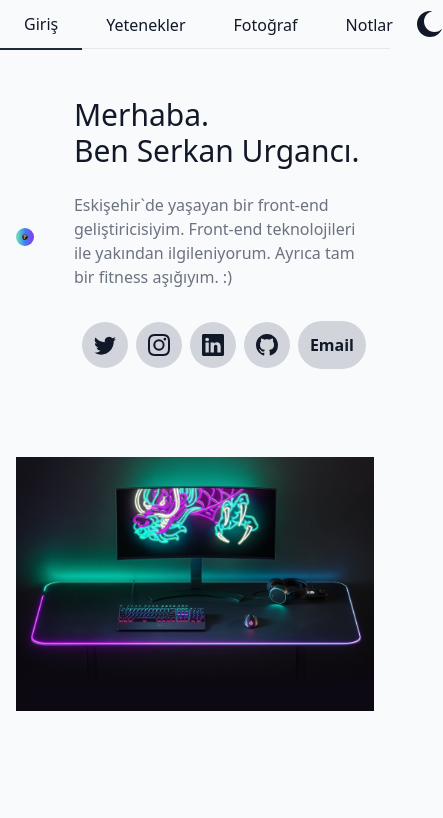
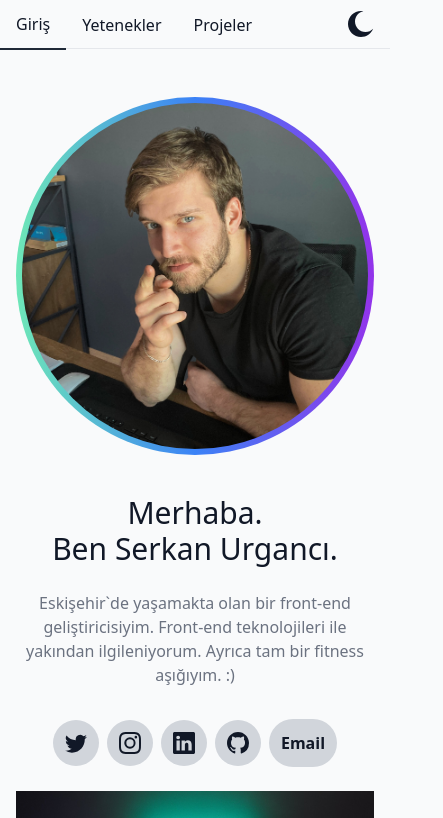
Before and after one commit to serkanurganci/serkanurganci.com, a Next.js app: page / in a window 390 px wide. Shown: the top 818 px of the page, 443 px wide, since content can reach past the window. Built offline with nearby package versions, Linux system fonts and the light colour scheme.

Commit message:
responsive design & add project design

```diff
--- a/components/Header.js
+++ b/components/Header.js
@@ -47,8 +47,8 @@ function Header() {
           <li
             className={
               router.pathname === "/"
-                ? "py-3 px-6 duration-200 -mb-0.5 active-nav-item"
-                : "py-3 px-6 duration-200 -mb-0.5 "
+                ? "py-3 px-4 sm:px-6 duration-200 -mb-0.5 active-nav-item"
+                : "py-3 px-4 sm:px-6 duration-200 -mb-0.5 "
             }
           >
             <Link href="/">
@@ -58,8 +58,8 @@ function Header() {
           <li
             className={
               router.pathname === "/skills"
-                ? "py-3 px-6 duration-200 -mb-0.5 active-nav-item"
-                : "py-3 px-6 duration-200 -mb-0.5 "
+                ? "py-3 px-4 sm:px-6 duration-200 -mb-0.5 active-nav-item"
+                : "py-3 px-4 sm:px-6 duration-200 -mb-0.5 "
             }
           >
             <Link href="/skills">
@@ -68,28 +68,39 @@ function Header() {
           </li>
           <li
             className={
-              router.pathname === "/photograph"
-                ? "py-3 px-6 duration-200 -mb-0.5 active-nav-item"
-                : "py-3 px-6 duration-200 -mb-0.5 "
+              router.pathname === "/projects"
+                ? "py-3 px-4 sm:px-6 duration-200 -mb-0.5 active-nav-item"
+                : "py-3 px-4 sm:px-6 duration-200 -mb-0.5 "
             }
           >
-            <Link href="/photograph">
-              <a>Fotoğraf</a>
+            <Link href="/projects">
+              <a>Projeler</a>
             </Link>
           </li>
-          <li
-            className={
-              router.pathname === "/notes"
-                ? "py-3 px-6 duration-200 -mb-0.5 active-nav-item"
-                : "py-3 px-6 duration-200 -mb-0.5 "
-            }
-          >
-            <Link href="/notes">
-              <a>Notlar</a>
-            </Link>
-          </li>
+          {/*<li*/}
+          {/*  className={*/}
+          {/*    router.pathname === "/photograph"*/}
+          {/*      ? "py-3 px-6 duration-200 -mb-0.5 active-nav-item"*/}
+          {/*      : "py-3 px-6 duration-200 -mb-0.5 "*/}
+          {/*  }*/}
+          {/*>*/}
+          {/*  <Link href="/photograph">*/}
+          {/*    <a>Fotoğraf</a>*/}
+          {/*  </Link>*/}
+          {/*</li>*/}
+          {/*<li*/}
+          {/*  className={*/}
+          {/*    router.pathname === "/notes"*/}
+          {/*      ? "py-3 px-6 duration-200 -mb-0.5 active-nav-item"*/}
+          {/*      : "py-3 px-6 duration-200 -mb-0.5 "*/}
+          {/*  }*/}
+          {/*>*/}
+          {/*  <Link href="/notes">*/}
+          {/*    <a>Notlar</a>*/}
+          {/*  </Link>*/}
+          {/*</li>*/}
         </ul>
-        <div className="flex items-center justify-center">
+        <div className="flex items-center justify-center pr-4 sm:pr-6">
           {renderThemeChanger()}
         </div>
       </nav>
--- a/components/Layout.js
+++ b/components/Layout.js
@@ -7,7 +7,7 @@ export default function Layout({ children }) {
         <Header />
         <main className="h-full mt-12">{children}</main>
       </div>
-      <div className="my-2 text-sm text-center text-gray-400">
+      <div className="my-4 text-sm text-center text-gray-400">
         ©2022 Serkan Urgancı
       </div>
     </div>
--- /dev/null
+++ b/components/ProjectCard.js
@@ -0,0 +1,20 @@
+const ProjectCard = ({ name, description, link, language }) => {
+  return (
+    <a
+      href={link}
+      target="_blank"
+      className="flex flex-col justify-center
+      items-center space-y-2 font-[600]
+      shadow-[0px_5px_15px_rgba(0,0,0,0.35)]
+    dark:shadow-[0px_5px_15px_rgba(79,70,229,1)] w-44 h-44 md:w-60 md:h-60 rounded-3xl dark:bg-indigo-600
+    duration-200 hover:scale-105"
+      rel="noreferrer"
+    >
+      <p>{name}</p>
+      <p>{description}</p>
+      <p>{language}</p>
+    </a>
+  );
+};
+
+export default ProjectCard;
--- a/components/SkillItem.js
+++ b/components/SkillItem.js
@@ -1,9 +1,18 @@
-function SkillItem({ children, title, icon }) {
+function SkillItem({ children, title, icon, link }) {
   return (
-    <div className="flex flex-col justify-center items-center space-y-2 font-[600] shadow-[0px_5px_15px_rgba(0,0,0,0.35)] dark:shadow-indigo-600 w-44 h-44 rounded-3xl dark:bg-indigo-600 dark:shadow-indigo-600">
+    <a
+      href={link}
+      target="_blank"
+      className="flex flex-col justify-center
+      items-center space-y-2 font-[600]
+      shadow-[0px_5px_15px_rgba(0,0,0,0.35)]
+    dark:shadow-[0px_5px_15px_rgba(79,70,229,1)] w-32 h-32 md:w-44 md:h-44 rounded-3xl dark:bg-indigo-600
+    duration-200 hover:scale-105"
+      rel="noreferrer"
+    >
       {icon}
       <p>{title}</p>
-    </div>
+    </a>
   );
 }
 
--- a/components/Social.js
+++ b/components/Social.js
@@ -3,7 +3,7 @@ import { BsTwitter, BsInstagram, BsLinkedin, BsGithub } from "react-icons/bs";
 
 function Social() {
   return (
-    <div className="p-2 flex items-center gap-x-2 rounded-full">
+    <div className="p-2 flex justify-center sm:justify-start items-center gap-x-2 rounded-full">
       <SocialButton href="https://twitter.com/serkanurgancii">
         <BsTwitter size={22} />
       </SocialButton>
--- a/pages/index.js
+++ b/pages/index.js
@@ -2,8 +2,8 @@ import Image from "next/image";
 import Social from "../components/Social";
 export default function Home() {
   return (
-    <div className="">
-      <div className="component-small flex justify-center items-center gap-10">
+    <div>
+      <div className="container-small flex flex-col sm:flex-row justify-center items-center gap-10">
         <div className="flex rounded-full bg-gradient-to-r p-[6px] from-[#6EE7B7] via-[#3B82F6] to-[#9333EA]">
           <Image
             src="/photos/PP.jpeg"
@@ -13,20 +13,20 @@ export default function Home() {
             height={900}
           />
         </div>
-        <div className="space-y-6">
+        <div className="space-y-6 text-center sm:text-left">
           <h1 className="text-3xl">
             {" "}
             <p>Merhaba.</p> <p>Ben Serkan Urgancı.</p>
           </h1>
           <p className="text-gray-500">
-            Eskişehir`de yaşayan bir front-end geliştiricisiyim. Front-end
-            teknolojileri ile yakından ilgileniyorum. Ayrıca tam bir fitness
-            aşığıyım. :)
+            Eskişehir`de yaşamakta olan bir front-end geliştiricisiyim.
+            Front-end teknolojileri ile yakından ilgileniyorum. Ayrıca tam bir
+            fitness aşığıyım. :)
           </p>
           <Social />
         </div>
       </div>
-      <div className="component-large mt-20">
+      <div className="container-large mt-4 sm:mt-20">
         <Image
           src="/photos/setup.jpeg"
           alt="Serkan Urganci"
--- /dev/null
+++ b/pages/projects.js
@@ -0,0 +1,16 @@
+import ProjectCard from "../components/ProjectCard.js";
+
+const Projects = () => {
+  return (
+    <div className="container-large sm:container-small">
+      <ProjectCard
+        name={"project"}
+        description={"projectdesc"}
+        link={"projectlink"}
+        language={"projectlanguage"}
+      />
+    </div>
+  );
+};
+
+export default Projects;
--- a/pages/skills.js
+++ b/pages/skills.js
@@ -3,10 +3,17 @@ import skills from "../utils/skills";
 
 function Skills() {
   const skillsList = skills.map((skill, index) => {
-    return <SkillItem key={index} title={skill.title} icon={skill.icon} />;
+    return (
+      <SkillItem
+        key={index}
+        title={skill.title}
+        icon={skill.icon}
+        link={skill.href}
+      />
+    );
   });
   return (
-    <div className="component-small">
+    <div className="container-small">
       <div className="space-y-6">
         <h1 className="text-3xl text-center">Skills</h1>
         <div className="flex justify-center items-center gap-5 flex-wrap">
--- a/styles/globals.scss
+++ b/styles/globals.scss
@@ -13,11 +13,11 @@
 }
 
 @layer components{
-  .component-small {
+  .container-small {
     @apply max-w-screen-sm mx-auto px-4;
   }
 
-  .component-large {
+  .container-large {
     @apply max-w-screen-xl mx-auto px-4;
   }
 }
```
Also changed, not shown: utils/skills.js (+41 -9 lines).
